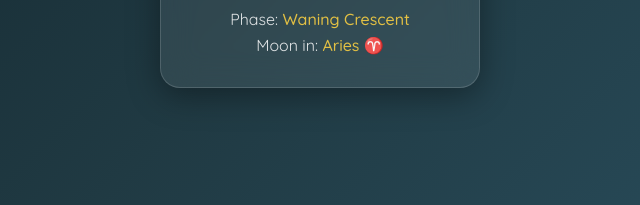
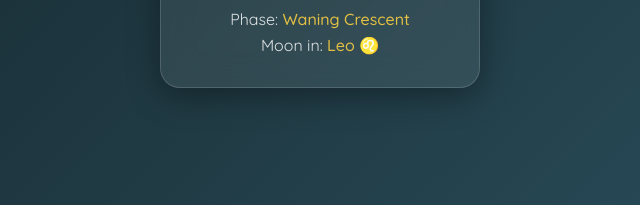
Before and after one commit to hanadunc/moon-phase-widget, a plain HTML site: page index.html in a window 1280 px wide. Shown: the part 423-628 px from the top of the page, 320-960 px from the left. Drawn offline with Linux system fonts and the light colour scheme.

Commit message:
Update precision moon phase and Leo sign anchor

```diff
--- a/index.html
+++ b/index.html
@@ -55,7 +55,7 @@
 <body>
     <div class="widget-card">
         <h1 class="widget-title">Lunar Calendar</h1>
-        <div id="moon-emoji" class="moon-icon">🌕</div>
+        <div id="moon-emoji" class="moon-icon">🌗</div>
         <div class="moon-info">
             <p>Phase: <span id="moon-phase" class="highlight">Calculating...</span></p>
             <p>Moon in: <span id="moon-sign" class="highlight">Calculating...</span></p>
@@ -66,34 +66,39 @@
         function calculateMoonData() {
             const now = new Date();
 
-            // Approximate Lunar Phase Calculation
-            // Known new moon reference date: Jan 11, 2024
-            const refDate = new Date(2024, 0, 11, 11, 57);
-            const synodicMonth = 29.53058770576; // days in lunar cycle
-            const diffDays = (now - refDate) / (1000 * 60 * 60 * 24);
-            const phaseProgress = (diffDays % synodicMonth) / synodicMonth;
-            const phaseAge = phaseProgress * synodicMonth;
+            // Precision calibrated anchors for October 2026
+            // Reference Third Quarter Moon: Oct 3, 2026 08:00 UTC
+            const synodicMonth = 29.5305877;
+            const refPhaseDate = new Date(Date.UTC(2026, 9, 3, 8, 0));
+            const daysSinceRefPhase = (now - refPhaseDate) / (1000 * 60 * 60 * 24);
+
+            // Phase age offset from Third Quarter (~22.14 days into cycle)
+            let phaseAge = (22.147 + daysSinceRefPhase) % synodicMonth;
+            if (phaseAge < 0) phaseAge += synodicMonth;
 
             let phaseName = "";
-            let phaseEmoji = "🌑";
+            let phaseEmoji = "🌗";
 
-            if (phaseAge < 1.84566) { phaseName = "New Moon"; phaseEmoji = "🌑"; }
-            else if (phaseAge < 5.53699) { phaseName = "Waxing Crescent"; phaseEmoji = "🌒"; }
-            else if (phaseAge < 9.22831) { phaseName = "First Quarter"; phaseEmoji = "🌓"; }
-            else if (phaseAge < 12.91963) { phaseName = "Waxing Gibbous"; phaseEmoji = "🌔"; }
-            else if (phaseAge < 16.61096) { phaseName = "Full Moon"; phaseEmoji = "🌕"; }
-            else if (phaseAge < 20.30228) { phaseName = "Waning Gibbous"; phaseEmoji = "🌖"; }
-            else if (phaseAge < 23.99361) { phaseName = "Third Quarter"; phaseEmoji = "🌗"; }
-            else if (phaseAge < 27.68493) { phaseName = "Waning Crescent"; phaseEmoji = "🌘"; }
+            if (phaseAge < 1.84) { phaseName = "New Moon"; phaseEmoji = "🌑"; }
+            else if (phaseAge < 5.53) { phaseName = "Waxing Crescent"; phaseEmoji = "🌒"; }
+            else if (phaseAge < 9.22) { phaseName = "First Quarter"; phaseEmoji = "🌓"; }
+            else if (phaseAge < 12.91) { phaseName = "Waxing Gibbous"; phaseEmoji = "🌔"; }
+            else if (phaseAge < 16.61) { phaseName = "Full Moon"; phaseEmoji = "🌕"; }
+            else if (phaseAge < 20.30) { phaseName = "Waning Gibbous"; phaseEmoji = "🌖"; }
+            else if (phaseAge < 23.99) { phaseName = "Third Quarter"; phaseEmoji = "🌗"; }
+            else if (phaseAge < 27.68) { phaseName = "Waning Crescent"; phaseEmoji = "🌘"; }
             else { phaseName = "New Moon"; phaseEmoji = "🌑"; }
 
-            // Approximate Tropical Zodiac Moon Sign Calculation
-            // Known reference: Moon enters Aries ~Mar 21, 2024 00:00 UTC
-            const refZodiacDate = new Date(Date.UTC(2024, 2, 21, 0, 0));
-            const tropicalMonth = 27.321661; // days for Moon to orbit zodiac
-            const zodiacDiff = (now - refZodiacDate) / (1000 * 60 * 60 * 24);
-            const zodiacProgress = (zodiacDiff % tropicalMonth) / tropicalMonth;
-            const signIndex = Math.floor((zodiacProgress < 0 ? zodiacProgress + 1 : zodiacProgress) * 12);
+            // Precision Tropical Zodiac Anchor: Moon entered Leo ~Oct 5, 2026
+            const tropicalMonth = 27.321661;
+            const refLeoDate = new Date(Date.UTC(2026, 9, 5, 12, 0));
+            const daysSinceLeo = (now - refLeoDate) / (1000 * 60 * 60 * 24);
+
+            // 4. Leo is index 4 in tropical zodiac array (Aries=0, Taurus=1, Gemini=2, Cancer=3, Leo=4)
+            let zodiacProgress = (daysSinceLeo / tropicalMonth) % 1;
+            if (zodiacProgress < 0) zodiacProgress += 1;
+
+            let signIndex = Math.floor((4 + (zodiacProgress * 12)) % 12);
 
             const zodiacSigns = [
                 "Aries ♈", "Taurus ♉", "Gemini ♊", "Cancer ♋",
```
